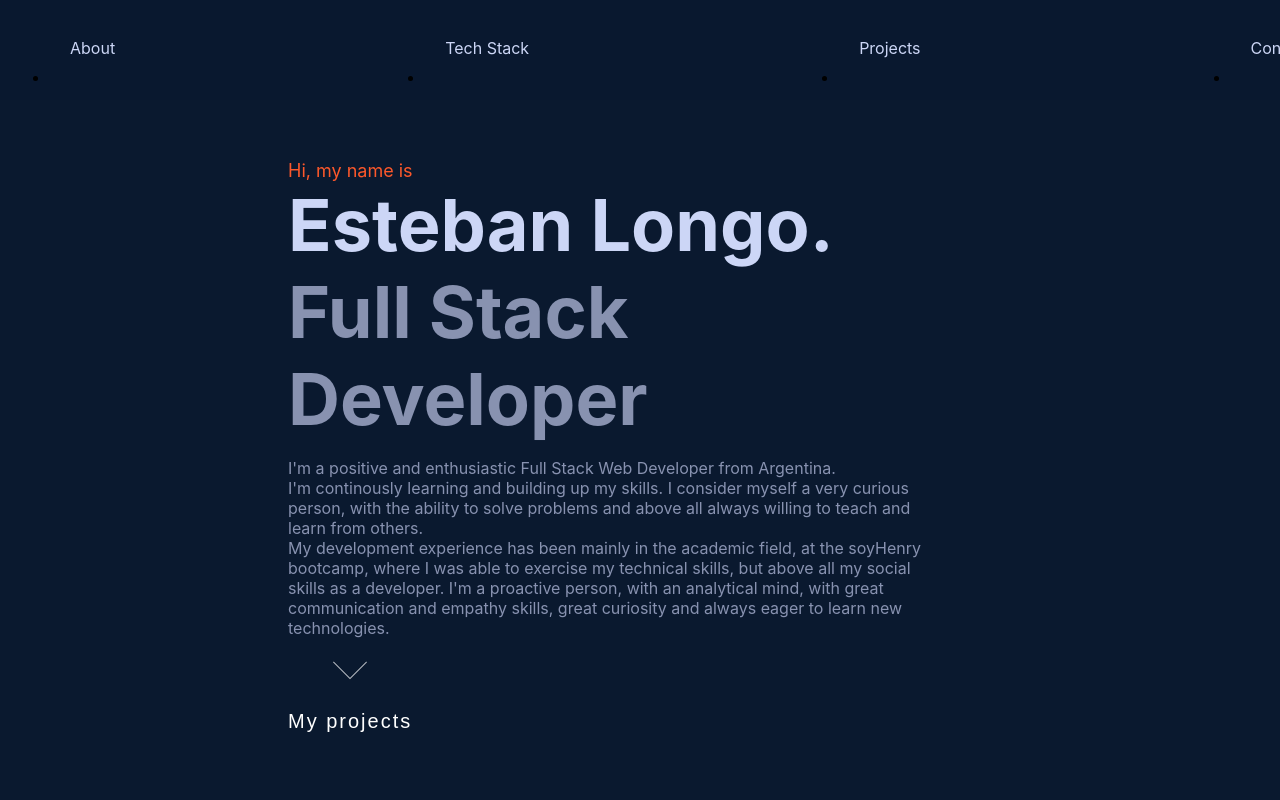
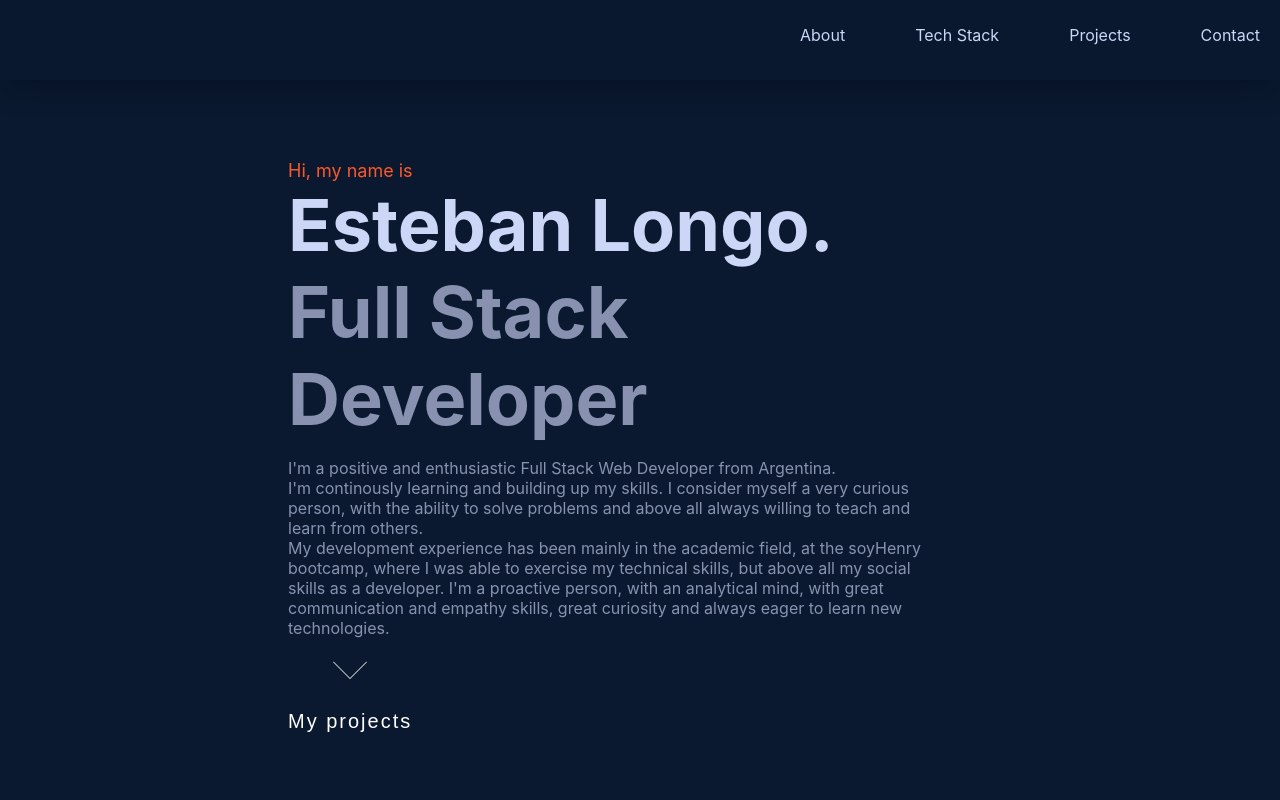
Before and after one commit to EstebanLongo/Portfolio, a React (Create React App) app: page / in a window 1280 px wide. Shown: the top 800 px of the page. Built offline with nearby package versions, Linux system fonts and the light colour scheme.

Commit message:
fixing navbar

```diff
--- a/src/components/NavBar/navbar.css
+++ b/src/components/NavBar/navbar.css
@@ -1,4 +1,4 @@
-/* .navbarlist {
+.navbarlist {
   background-color: rgba(10, 25, 47, 0.85);
   backdrop-filter: blur(10px);
   transition: var(--transition);
@@ -8,51 +8,22 @@
   list-style: none;
   height: 5em;
   padding: 0;
+  /* margin: 0; */
   width: 100%;
   justify-items: center;
   justify-content: flex-end;
   gap: 30px;
   position: fixed;
   box-shadow: 0 10px 30px -10px var(--navy-shadow);
-} */
-
-.navbarlist {
-  display: flex;
-  -webkit-box-pack: justify;
-  justify-content: space-between;
-  -webkit-box-align: center;
-  align-items: center;
-  position: fixed;
-  top: 0px;
-  z-index: 11;
-  padding: 0px 50px;
-  width: 100%;
-  height: 100px;
-  background-color: rgba(10, 25, 47, 0.85);
-  backdrop-filter: blur(10px);
-  transition: all 0.25s cubic-bezier(0.645, 0.045, 0.355, 1);
-  filter: none !important;
-  pointer-events: auto !important;
-  user-select: auto !important;
 }
 
 ::-webkit-scrollbar-thumb {
-  background-color: #495670;
-  border: 3px solid #0a192f;
+  background-color: var(--dark-slate);
+  border: 3px solid var(--navy);
   border-radius: 10px;
 }
 
-/* .navbaritems {
-  margin: 15px 20px;
-  color: #ccd6f6;
-  cursor: pointer;
-  position: relative;
-  display: inline-block;
-} */
-
 .linknavbar {
-  overflow: hidden;
-  text-decoration: none;
   display: inline-block;
   position: relative;
   color: #ccd6f6;
```
